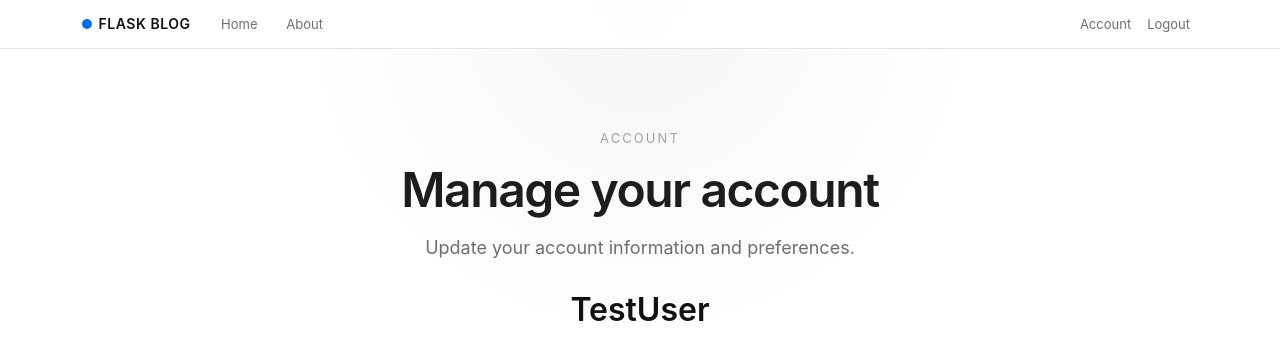
After one commit to rex-1234/flask_blog, a Flask app: page /account in a window 1280 px wide. The commit adds this page. Shown: the top 360 px of the page. Run offline with Flask 3, Linux system fonts and the light colour scheme; a user stored in the database is signed in.

Commit message:
Added login functionality

```diff
--- a/flaskblog/models.py
+++ b/flaskblog/models.py
@@ -1,13 +1,17 @@
 from datetime import datetime, timezone
 from flaskblog import db
+from flask_login import UserMixin
 
-class User(db.Model):
+class User(db.Model, UserMixin):
     id = db.Column(db.Integer, primary_key = True)
     username = db.Column(db.String(20), unique=True, nullable=False)
     email = db.Column(db.String(120), unique=True, nullable=False)
     image_file = db.Column(db.String(20), nullable=False, default='default.jpg')
     password = db.Column(db.String(60), nullable=False)
     posts = db.relationship('Post', backref='author', lazy=True)
+
+    def __repr__(self):
+        return f"User('{self.username}', '{self.email}', '{self.image_file}')"
 
 class Post(db.Model):
     id = db.Column(db.Integer, primary_key = True)
--- a/flaskblog/routes.py
+++ b/flaskblog/routes.py
@@ -1,5 +1,6 @@
-from flask import render_template, url_for, flash, redirect
-from flaskblog import app
+from flask import render_template, url_for, flash, redirect, request
+from flask_login import login_user, current_user, logout_user, login_required
+from flaskblog import app, db, bcrypt
 from flaskblog.forms import RegisterationForm, LoginForm
 from flaskblog.models import User, Post
 
@@ -30,19 +31,44 @@ def about():
 
 @app.route("/register", methods=['GET', 'POST'])
 def register():
+    if current_user.is_authenticated:
+        return redirect(url_for('home'))
     form = RegisterationForm()
     if form.validate_on_submit():
-        flash(f'Account created for {form.username.data}!', 'success')
-        return redirect(url_for('home'))
+        hashed_password = bcrypt.generate_password_hash(form.password.data).decode('utf-8')
+        user = User(username=form.username.data, email=form.email.data, password=hashed_password)
+        db.session.add(user)
+        db.session.commit()
+        flash(f'Your account has been created! You are now able to log in', 'success')
+        return redirect(url_for('login'))
     return render_template('register.html', title='Register', form=form)
 
 @app.route("/login", methods=['GET', 'POST'])
 def login():
+    if current_user.is_authenticated:
+        return redirect(url_for('home'))
     form = LoginForm()
     if form.validate_on_submit():
-        if form.email.data == 'admin@blog.com' and form.password.data == 'password':
-            flash('You have been logged in!!', 'success')
-            return redirect(url_for('home'))
+        user = User.query.filter_by(email=form.email.data).first()
+        if user and bcrypt.check_password_hash(user.password, form.password.data):
+            login_user(user, remember=form.remember.data)
+            next_page = request.args.get('next')
+            if next_page:
+                return redirect(next_page)
+            else:
+                return redirect(url_for('home'))
         else:
-            flash('Login Unsuccessful. Please check username and password', 'danger')
+            flash('Login Unsuccessful. Please check email and password', 'danger')
     return render_template('login.html', title='Login', form=form)
+
+
+@app.route("/logout")
+def logout():
+    logout_user()
+    return redirect(url_for('login'))
+
+
+@app.route("/account")
+@login_required
+def account():
+    return render_template('account.html', title='Account')
--- /dev/null
+++ b/flaskblog/templates/account.html
@@ -0,0 +1,8 @@
+{% extends "layout.html" %} {% block content %}
+<section class="account-hero text-center">
+  <p class="hero-eyebrow">Account</p>
+  <h1 class="hero-title">Manage your account</h1>
+  <p class="hero-subtitle">Update your account information and preferences.</p>
+  <h2>{{ current_user.username }}</h2>
+</section>
+{% endblock %}
--- a/flaskblog/templates/layout.html
+++ b/flaskblog/templates/layout.html
@@ -38,8 +38,13 @@
               <li class="nav-item"><a class="nav-link" href="/about">About</a></li>
             </ul>
             <div class="navbar-nav ms-auto auth-links">
-              <a class="nav-link" href="/login">Login</a>
-              <a class="nav-link pill-link" href="/register">Register</a>
+              {% if current_user.is_authenticated %}
+                <a class="nav-link" href="/account">Account</a>
+                <a class="nav-link" href="/logout">Logout</a>
+              {% else %}
+                <a class="nav-link" href="/login">Login</a>
+                <a class="nav-link pill-link" href="/register">Register</a>
+              {% endif %}
             </div>
           </div>
         </div>
--- a/pyproject.toml
+++ b/pyproject.toml
@@ -9,4 +9,6 @@ dependencies = [
     "flask-wtf>=1.2.2",
     "email-validator>=2.0.0",
     "flask-sqlalchemy>=3.1.1",
+    "flask-bcrypt>=1.0.1",
+    "flask-login>=0.6.3",
 ]
```
Also changed, not shown: flaskblog/__init__.py (+14 -0 lines), flaskblog/forms.py (+12 -1 lines), instance/site.db (added).
